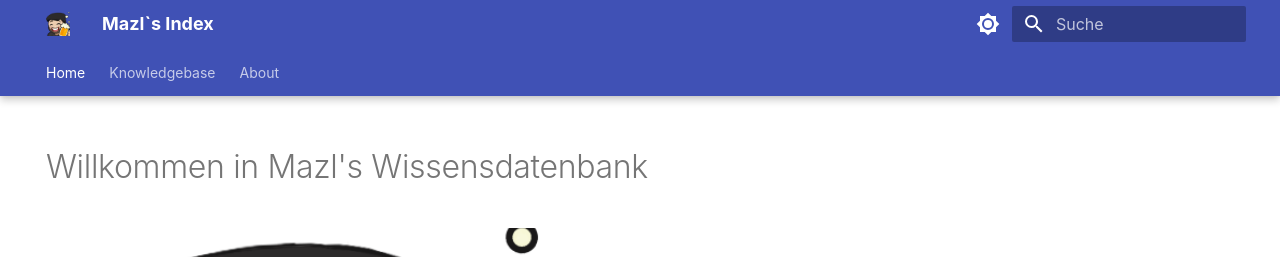
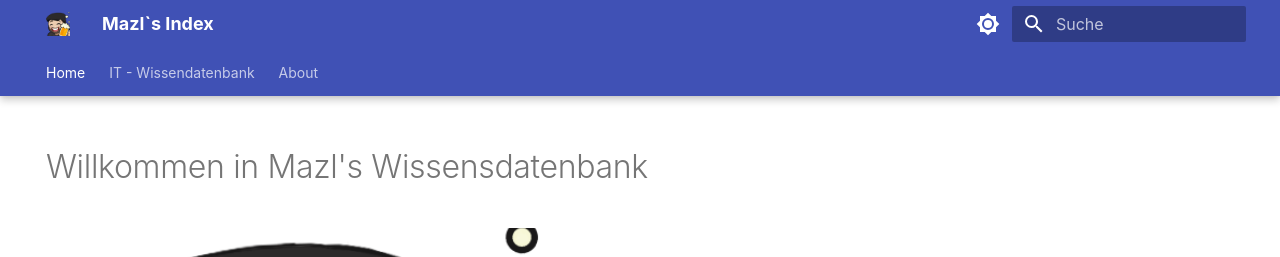
Before and after one commit to m4zl/m4zl.github.io, an MkDocs documentation site: the page built from docs/index.md, in a window 1280 px wide. Shown: the top 257 px of the page. Built offline with MkDocs 1.6.1 and Material for MkDocs 9.7.7, drawn with Linux system fonts in a browser that asks for light colours; some web fonts are replaced.

Commit message:
dev push

```diff
--- a/mkdocs.yml
+++ b/mkdocs.yml
@@ -37,19 +37,38 @@
     - toc.follow
     #- toc.integrate
     - navigation.top
+    - content.code.copy
+    - content.code.select
+    - content.tabs.link
 
 markdown_extensions:
   - toc:
       permalink: "⚓"
+  - abbr
+  - admonition
+  - attr_list
+  - pymdownx.betterem
+  - pymdownx.caret
+  - pymdownx.mark
+  - pymdownx.tilde
+  - pymdownx.details
+  - pymdownx.highlight:
+      anchor_linenums: true
+      auto_title: true
+      line_spans: __span
+  - pymdownx.inlinehilite
+  - pymdownx.superfences
+
 
 plugins:
   - search
 
 nav:
   - Home: 'index.md'
-  - 'Knowledgebase':
+  - 'IT - Wissendatenbank':
+    - kb/index.md
+    - 'Dell':
+      - 'Dockingstationen': 'kb/dell/delldocks.md'
     - 'Microsoft':
       - 'Office': 'kb/ms/msoffice.md'
-    - 'Dell':
-      - 'Dockingstationen': 'kb/dell/delldocks.md'
   - 'About': 'about.md'
```
Also changed, not shown: docs/kb/dell/delldocks.md (+4 -1 lines), docs/kb/index.md (added, +3 -0 lines), docs/kb/ms/msoffice.md (+1 -1 lines).
